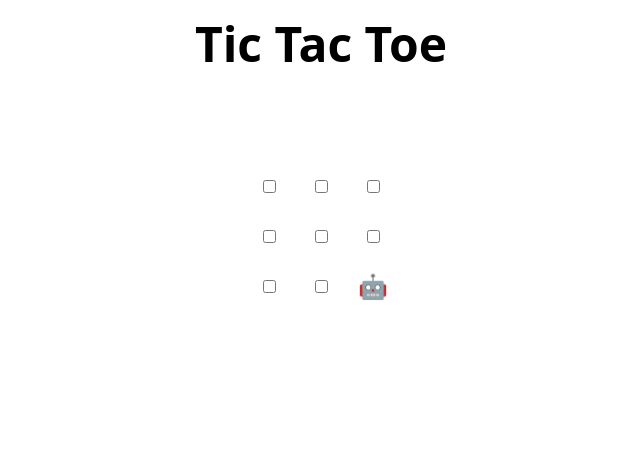
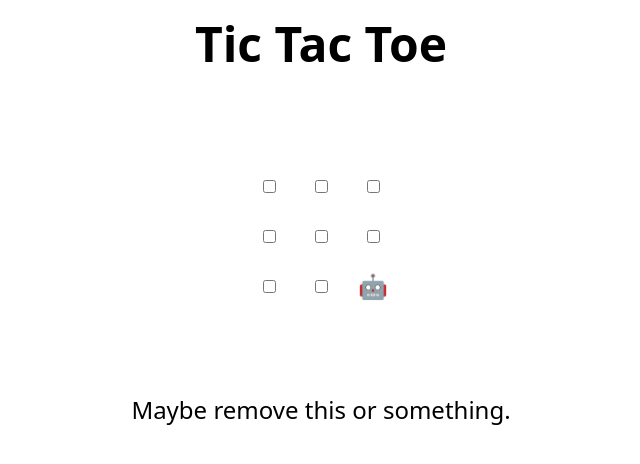
Before and after one commit to bvanli/skills-review-pull-requests, a plain HTML site: page index.html in a window 1280 px wide. Shown: the whole page, without its empty margins (319-959 px from the left). Drawn offline with Linux system fonts and the light colour scheme.

Commit message:
Update index.html
Okay.

```diff
--- a/index.html
+++ b/index.html
@@ -48,7 +48,7 @@
 </table>
 
 <h2 hidden>Game over, refresh to play again 🧑‍💻 🤖!</h2>
-
+Maybe remove this or something.
 <script>
   // Initialization
   const boxes = Array.from(document.querySelectorAll("td"));
```
